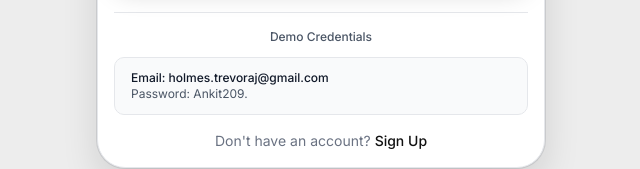
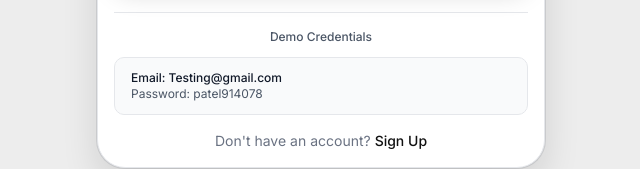
Before and after one commit to aryan-Patel-web/Veda_AI_Task, a Next.js app in the folder frontend/: page /signin in a window 1280 px wide. Shown: the part 501-670 px from the top of the page, without its empty margins (319-959 px from the left). Built offline with nearby package versions, Linux system fonts and the light colour scheme.

Commit message:
top bar fixing-3

```diff
--- a/frontend/app/signin/page.tsx
+++ b/frontend/app/signin/page.tsx
@@ -159,9 +159,9 @@
                 className="w-full rounded-lg border border-gray-200 bg-gray-50 px-4 py-3 text-left transition-colors hover:bg-gray-100"
               >
                 <p className="text-xs font-medium text-gray-900">
-                  Email: holmes.trevoraj@gmail.com
+                  Email: Testing@gmail.com
                 </p>
-                <p className="text-xs text-gray-600">Password: Ankit209.</p>
+                <p className="text-xs text-gray-600">Password: patel914078</p>
               </button>
             </div>
             <p className="text-center text-sm text-gray-500">
```
